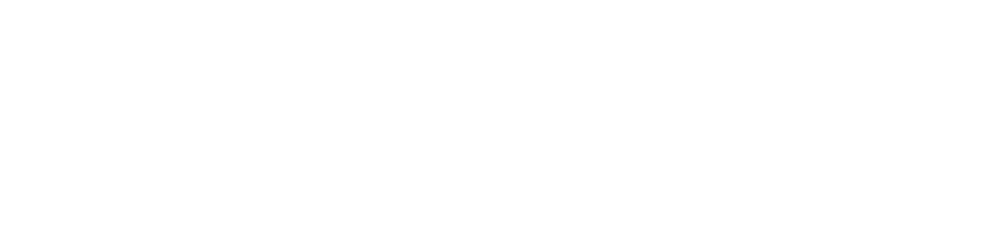
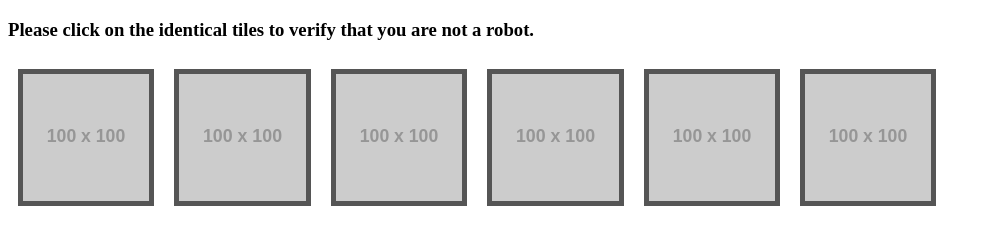
Before and after one commit to acciojob/I-am-not-a-robot-MiyalalMulla, a website: page main.html in a window 1280 px wide. Shown: the whole page, without its empty margins (0-990 px from the left). Drawn offline with Linux system fonts and the light colour scheme; placeholder pictures from the web are drawn by us.

Commit message:
created a submission

```diff
--- a/main.html
+++ b/main.html
@@ -10,6 +10,18 @@
   <body>
     <main>
       <!-- solution start -->
+		<h3 id="h">
+    Please click on the identical tiles to verify that you are not a robot.
+  </h3>
+
+  <div class="container" id="images"></div>
+
+  <button id="reset" style="display:none;">Reset</button>
+  <button id="verify" style="display:none;">Verify</button>
+
+  <p id="para"></p>
+
+  <script src="script.js"></script>
 
       <!-- solution end -->
     </main>
--- a/script.js
+++ b/script.js
@@ -1 +1,84 @@
 //your code here
+const imageContainer = document.getElementById("images");
+const resetBtn = document.getElementById("reset");
+const verifyBtn = document.getElementById("verify");
+const message = document.getElementById("h");
+const result = document.getElementById("para");
+
+let selected = [];
+
+// Base images
+const baseImages = [
+  "https://via.placeholder.com/100?text=1",
+  "https://via.placeholder.com/100?text=2",
+  "https://via.placeholder.com/100?text=3",
+  "https://via.placeholder.com/100?text=4",
+  "https://via.placeholder.com/100?text=5"
+];
+
+// Shuffle helper
+function shuffle(arr) {
+  return arr.sort(() => Math.random() - 0.5);
+}
+
+// Initialize page
+function init() {
+  imageContainer.innerHTML = "";
+  selected = [];
+  result.innerText = "";
+  verifyBtn.style.display = "none";
+  resetBtn.style.display = "none";
+  message.innerText =
+    "Please click on the identical tiles to verify that you are not a robot.";
+
+  // Pick random image to duplicate
+  const duplicateIndex = Math.floor(Math.random() * baseImages.length);
+  const images = [...baseImages, baseImages[duplicateIndex]];
+
+  shuffle(images);
+
+  images.forEach((src, index) => {
+    const img = document.createElement("img");
+    img.src = src;
+    img.dataset.id = src;
+
+    img.addEventListener("click", () => handleImageClick(img));
+    imageContainer.appendChild(img);
+  });
+}
+
+// Image click handler
+function handleImageClick(img) {
+  if (selected.includes(img) || selected.length === 2) return;
+
+  img.classList.add("selected");
+  selected.push(img);
+
+  resetBtn.style.display = "inline-block";
+
+  if (selected.length === 2) {
+    verifyBtn.style.display = "inline-block";
+  }
+}
+
+// Reset button
+resetBtn.addEventListener("click", () => {
+  init();
+});
+
+// Verify button
+verifyBtn.addEventListener("click", () => {
+  verifyBtn.style.display = "none";
+
+  const [img1, img2] = selected;
+
+  if (img1.dataset.id === img2.dataset.id) {
+    result.innerText = "You are a human. Congratulations!";
+  } else {
+    result.innerText =
+      "We can't verify you as a human. You selected the non-identical tiles.";
+  }
+});
+
+// Load on page start
+init();
```
